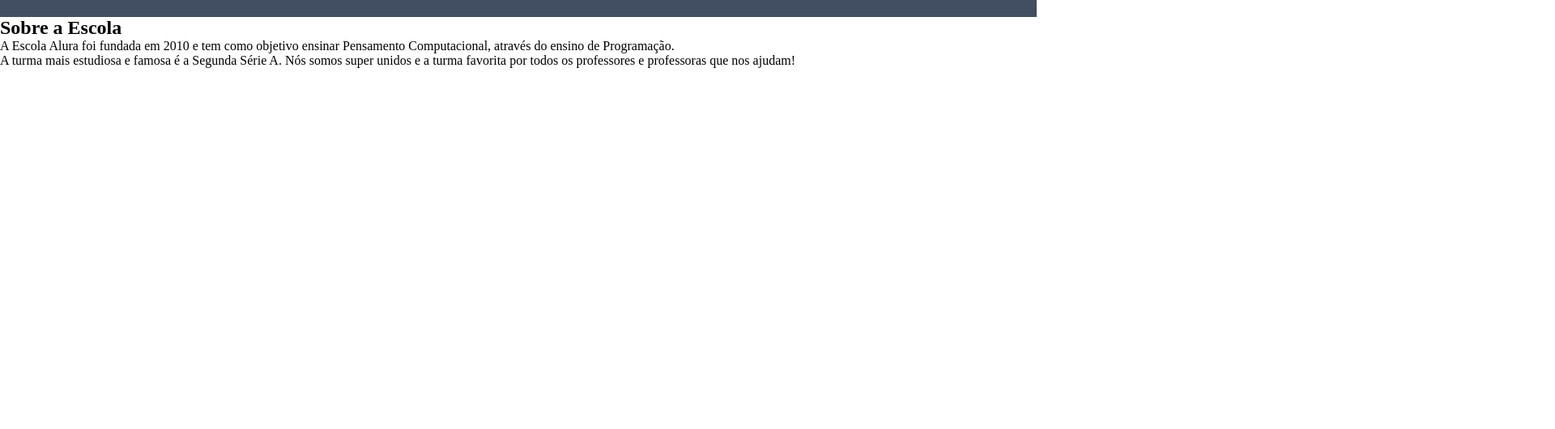
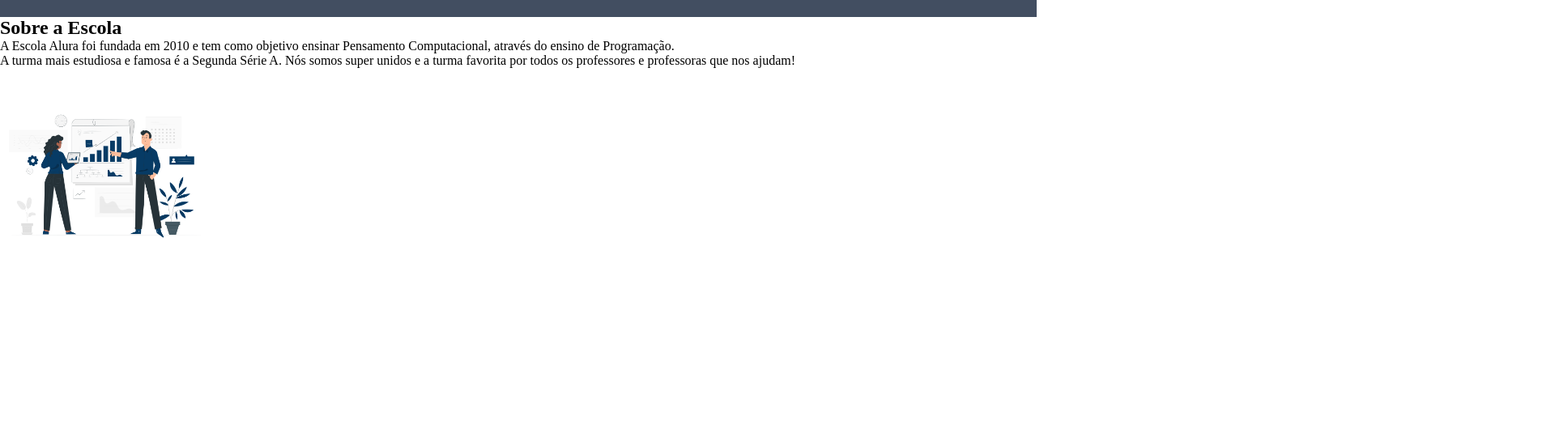
Before and after one commit to Durlo9/site-escola, a plain HTML site: page index.html in a window 1280 px wide. Shown: the part 86-616 px from the top of the page at 81% size, 1920 px wide, since content can reach past the window. Drawn offline with Linux system fonts and the light colour scheme.

Commit message:
Add files via upload

```diff
--- a/style.css
+++ b/style.css
@@ -21,3 +21,6 @@
     margin: 0 16px;
     font-size: 24px;
 }
+.escola-imagem{
+    width: 20%;
+}
```
